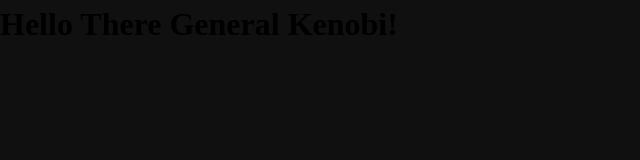
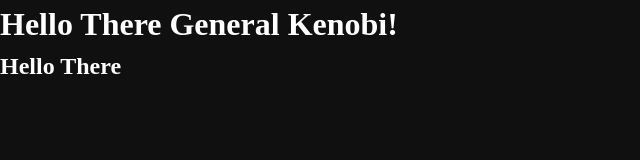
Before and after one commit to ImBoB99/dynamic-interface-elements, a website built with webpack: page src/template.html in a window 1280 px wide. Shown: the whole page, without its empty margins (0-640 px from the left). Built offline with nearby package versions, Linux system fonts and the light colour scheme.

Commit message:
committing

```diff
--- a/src/styles.css
+++ b/src/styles.css
@@ -10,6 +10,7 @@ body {
   line-height: 1.5;
   -webkit-font-smoothing: antialiased;
   background-color: #101010;
+  color: white;
 }
 img,
 picture,
--- a/src/template.html
+++ b/src/template.html
@@ -8,6 +8,7 @@
 <body>
 
     <h1>Hello There General Kenobi!</h1>
+    <h2>Hello There</h2>
 
 </body>
 </html>
```
